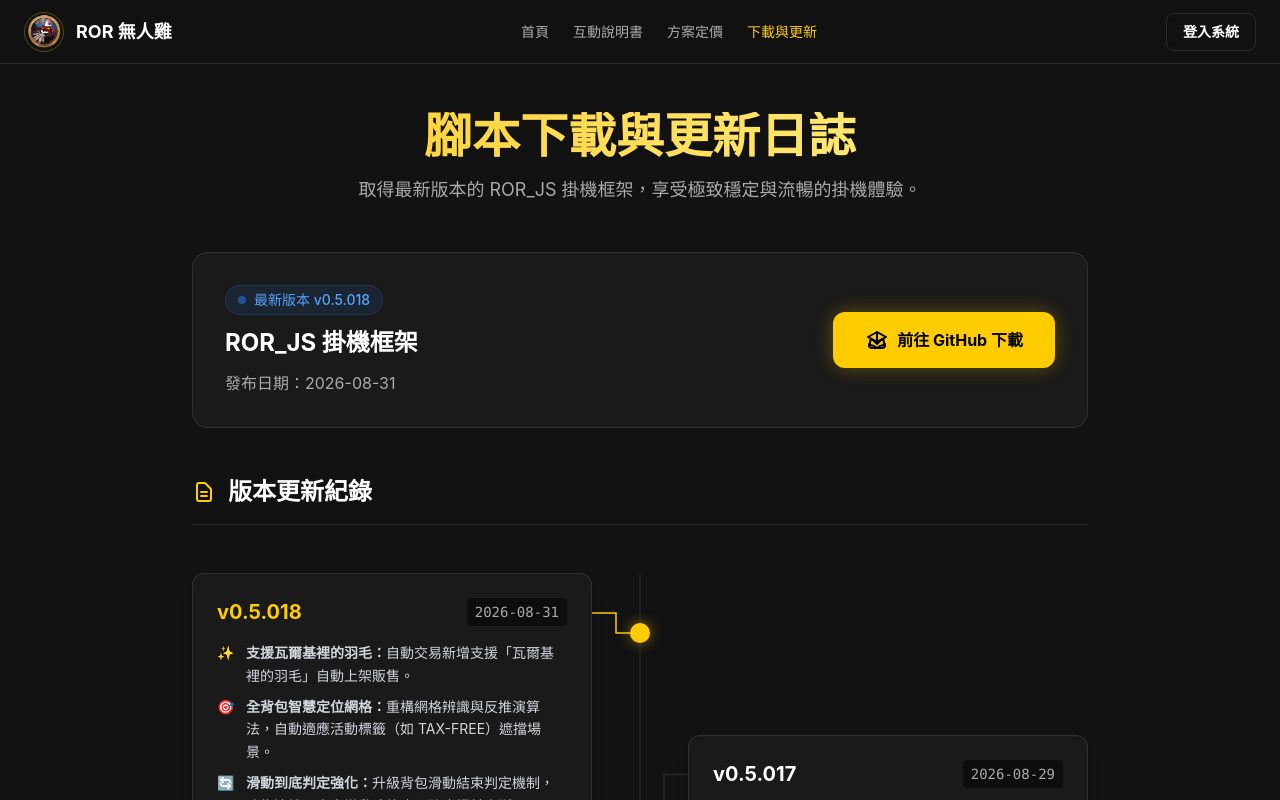
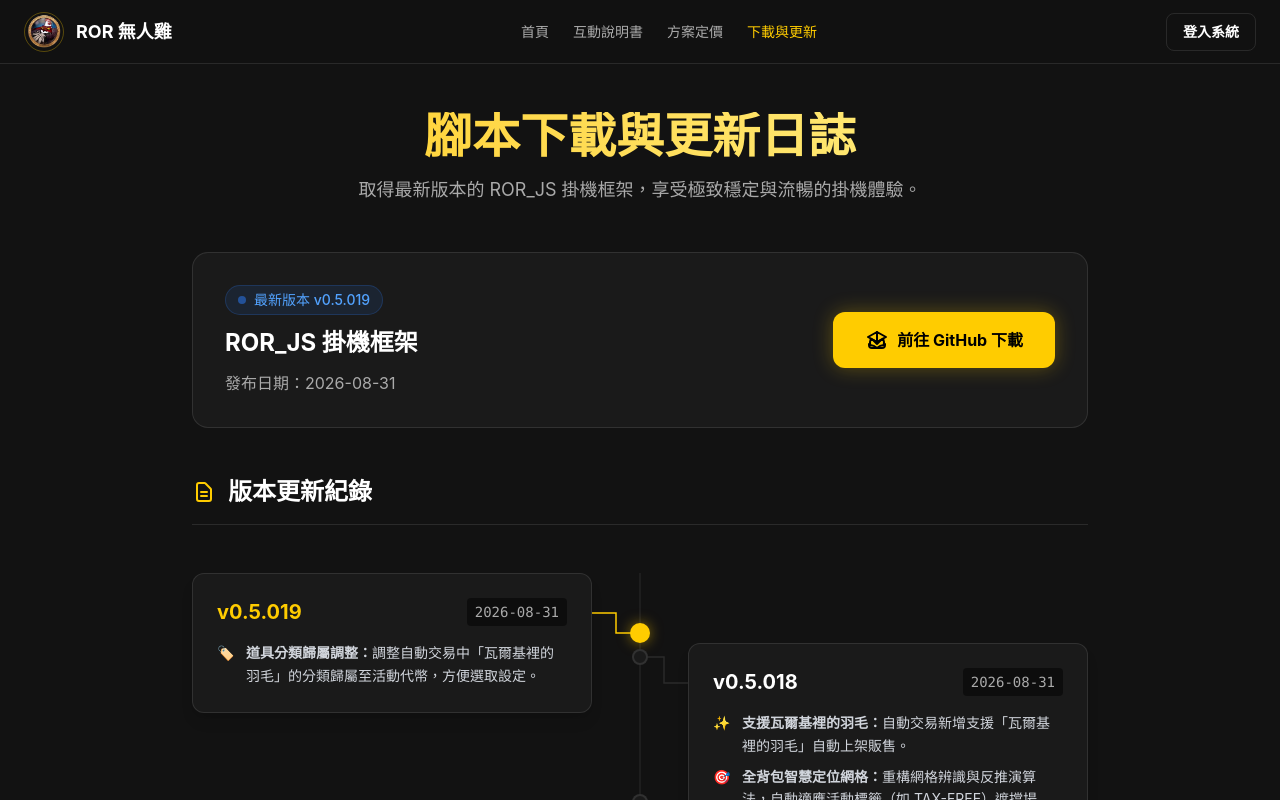
Before and after one commit to w8s3suimin/ROR_PX, a Vue app: page /download in a window 1280 px wide. Shown: the top 800 px of the page. Built offline with nearby package versions, Linux system fonts and the light colour scheme.

Commit message:
Release v0.5.019

```diff
--- a/src/views/Download.vue
+++ b/src/views/Download.vue
@@ -16,7 +16,7 @@
           <div class="space-y-3 flex-1 text-center md:text-left">
             <div class="inline-flex items-center gap-2 px-3 py-1 rounded-full bg-blue-500/10 text-blue-400 text-sm font-medium border border-blue-500/20">
               <span class="w-2 h-2 rounded-full bg-blue-500 animate-pulse"></span>
-              最新版本 v0.5.018
+              最新版本 v0.5.019
             </div>
             <h2 class="text-2xl font-bold">ROR_JS 掛機框架</h2>
             <p class="text-ror-muted">發布日期：2026-08-31</p>
@@ -140,9 +140,16 @@ const setItemRef = (el, idx) => {
 
 const patches = ref([
   {
+    version: 'v0.5.019',
+    date: '2026-08-31',
+    isLatest: true,
+    features: [
+      { icon: '🏷️', color: 'text-yellow-400', desc: '<strong>道具分類歸屬調整：</strong>調整自動交易中「瓦爾基裡的羽毛」的分類歸屬至活動代幣，方便選取設定。' }
+    ]
+  },
+  {
     version: 'v0.5.018',
     date: '2026-08-31',
-    isLatest: true,
     features: [
       { icon: '✨', color: 'text-yellow-400', desc: '<strong>支援瓦爾基裡的羽毛：</strong>自動交易新增支援「瓦爾基裡的羽毛」自動上架販售。' },
       { icon: '🎯', color: 'text-blue-400', desc: '<strong>全背包智慧定位網格：</strong>重構網格辨識與反推演算法，自動適應活動標籤（如 TAX-FREE）遮擋場景。' },
```
